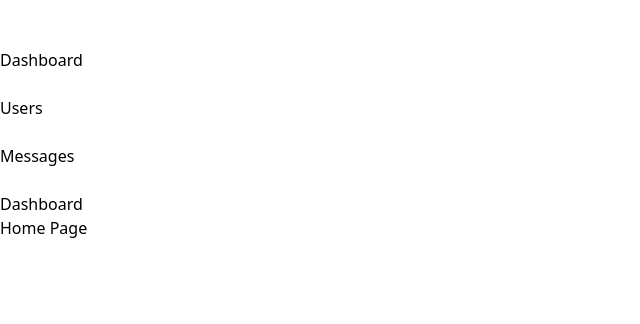
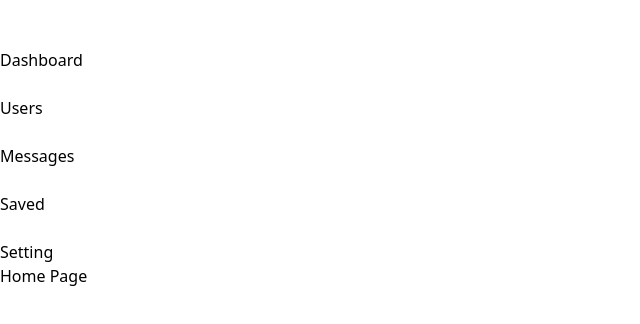
Before and after one commit to BackendExpert/tailwind-dashboard, a React (Vite) app: page /Dashboard in a window 1280 px wide. Shown: the top 324 px of the page, without its empty margins (0-640 px from the left). Built offline with nearby package versions, Linux system fonts and the light colour scheme; some icons are missing.

Commit message:
Update
Co-Authored-By: JehanKandy  <jehankandy@gmail.com>

```diff
--- a/src/Dashboard/Dashboard.tsx
+++ b/src/Dashboard/Dashboard.tsx
@@ -7,7 +7,8 @@ const Dashboard = () => {
         {name: "Dashboard", link: "/Dashboard", icon: "speedometer"},
         {name: "Users", link: "/Dashboard", icon: "people"},
         {name: "Messages", link: "/Dashboard", icon: "mail"},
-        {name: "Dashboard", link: "/Dashboard", icon: "arrow-forward"},
+        {name: "Saved", link: "/Dashboard", icon: "heart"},
+        {name: "Setting", link: "/Dashboard", icon: "mail"},
     ]
   return (
     <div className="flex gap-6">
```
